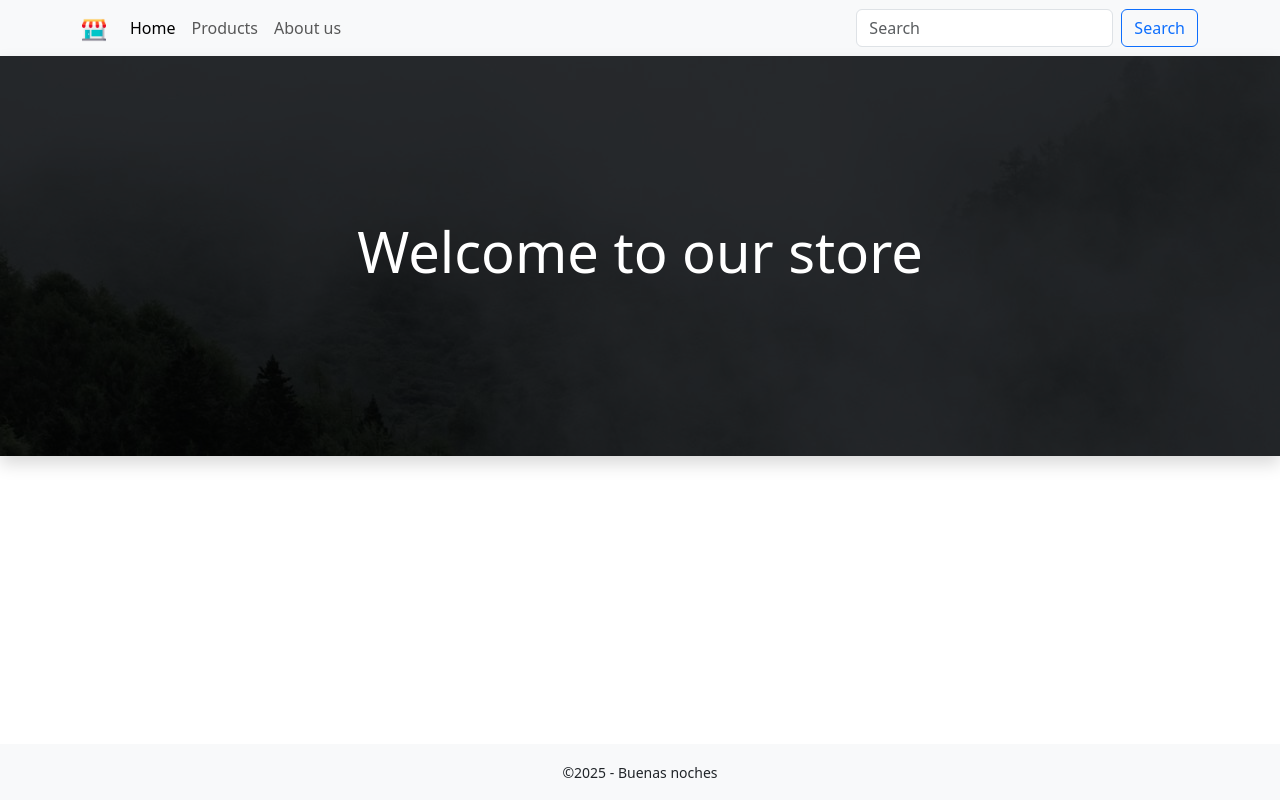
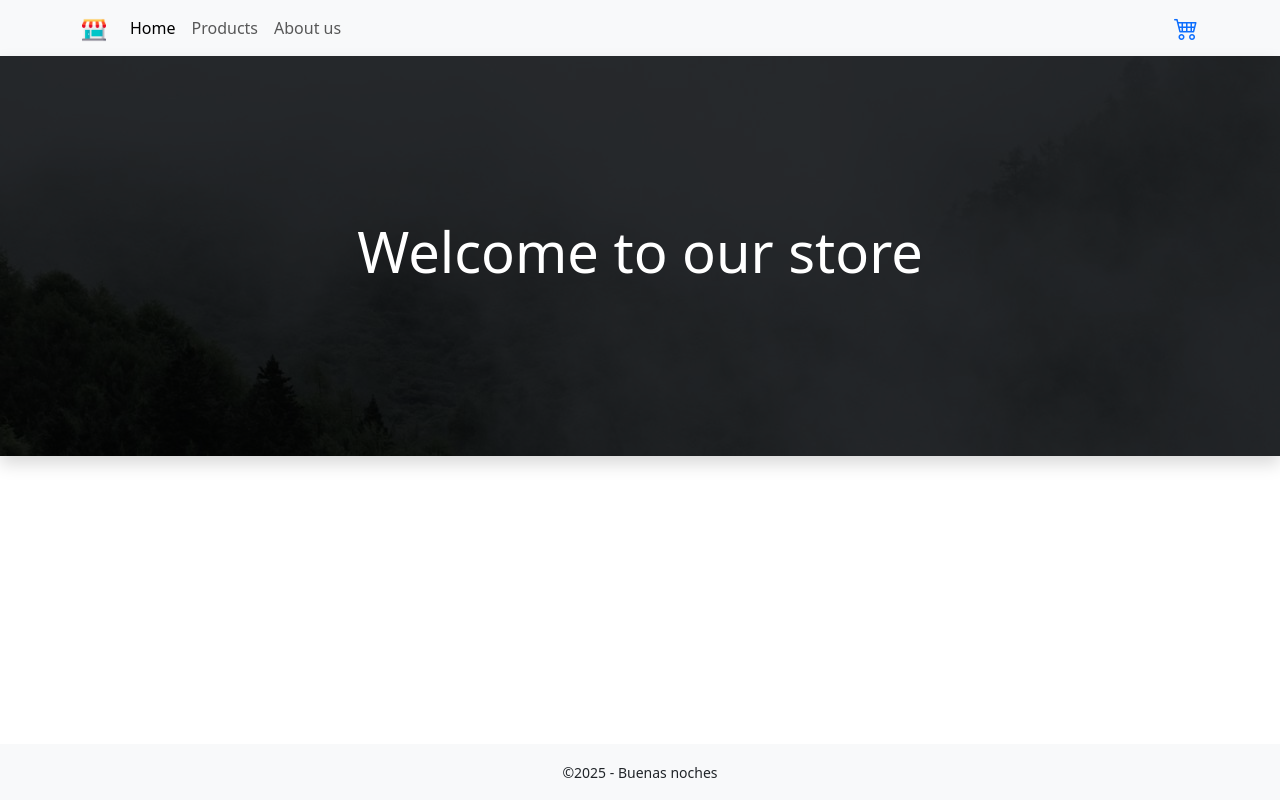
Before and after one commit to Michecosa/react-router, a React (Vite) app: page / in a window 1280 px wide. Built offline with nearby package versions, Linux system fonts and the light colour scheme.

Commit message:
Add cart icon with dynamically updating badge

```diff
--- a/src/components/Navbar.jsx
+++ b/src/components/Navbar.jsx
@@ -1,7 +1,7 @@
 import { NavLink } from "react-router-dom";
 import logo from "../assets/store.png";
 
-export default function Navbar() {
+export default function Navbar({ cart }) {
   return (
     <nav className="navbar navbar-expand-lg navbar-light bg-light">
       <div className="container">
@@ -37,17 +37,19 @@ export default function Navbar() {
               </NavLink>
             </li>
           </ul>
-          <form className="d-flex" role="search">
-            <input
-              className="form-control me-2"
-              type="search"
-              placeholder="Search"
-              aria-label="Search"
-            />
-            <button className="btn btn-outline-primary" type="submit">
-              Search
-            </button>
-          </form>
+          <div className="d-flex align-items-center position-relative">
+            <NavLink to="/carrello" className="fw-bold">
+              <i className="bi bi-cart4 fs-4"></i>
+              {cart.length > 0 && (
+                <span
+                  class="position-absolute translate-middle badge rounded-pill bg-danger"
+                  style={{ top: "0.2rem", right: "-1.6rem" }}
+                >
+                  {cart.length}
+                </span>
+              )}
+            </NavLink>
+          </div>
         </div>
       </div>
     </nav>
```
